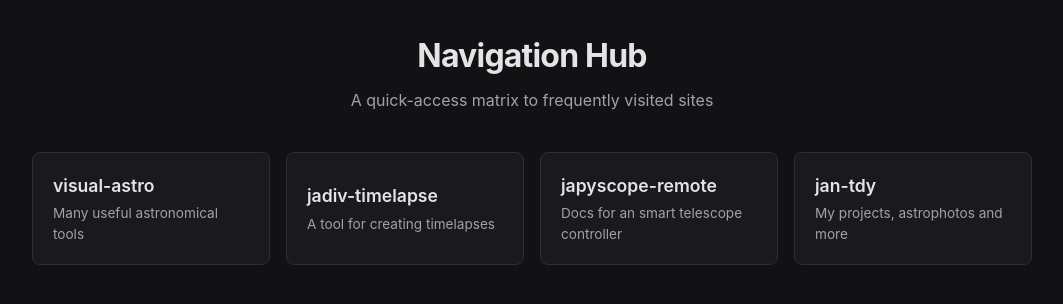
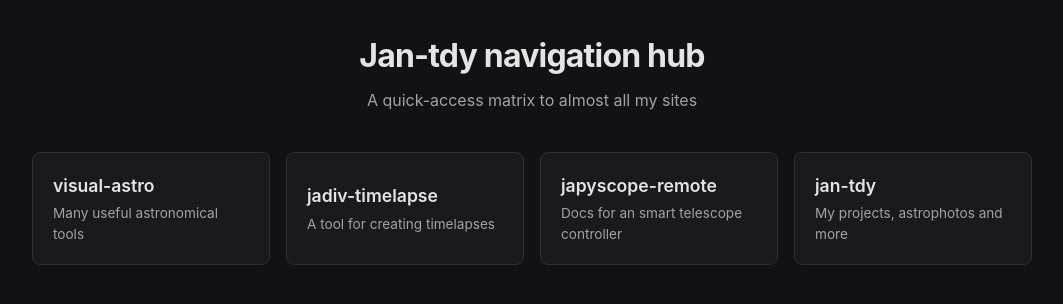
Before and after one commit to jan-tdy/jan-tdy.github.io, a plain HTML site: page index.html in a window 1280 px wide. Shown: the whole page, without its empty margins (108-1171 px from the left). Drawn offline with Linux system fonts and the light colour scheme.

Commit message:
Update header text in index.html

```diff
--- a/index.html
+++ b/index.html
@@ -97,8 +97,8 @@
 <body>
 
   <header>
-    <h1>Navigation Hub</h1>
-    <p>A quick-access matrix to frequently visited sites</p>
+    <h1>Jan-tdy navigation hub</h1>
+    <p>A quick-access matrix to almost all my sites</p>
   </header>
 
   <!-- The matrix items dynamically load here -->
```
